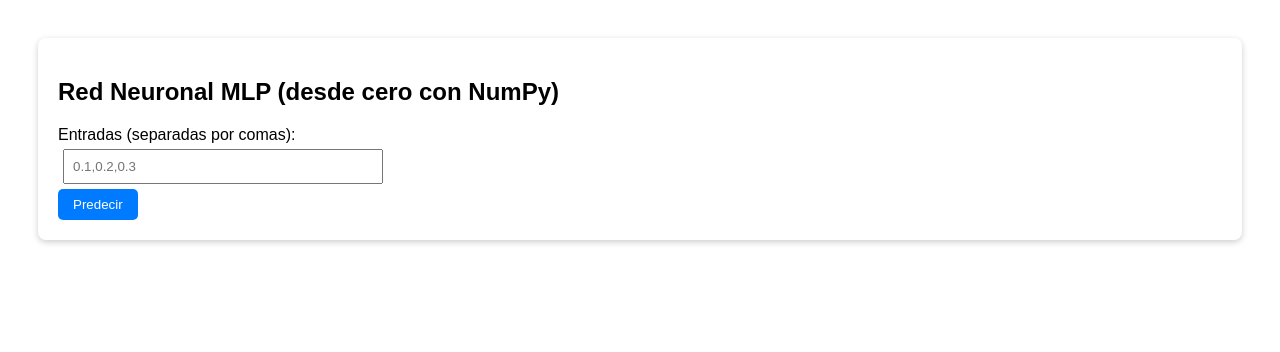
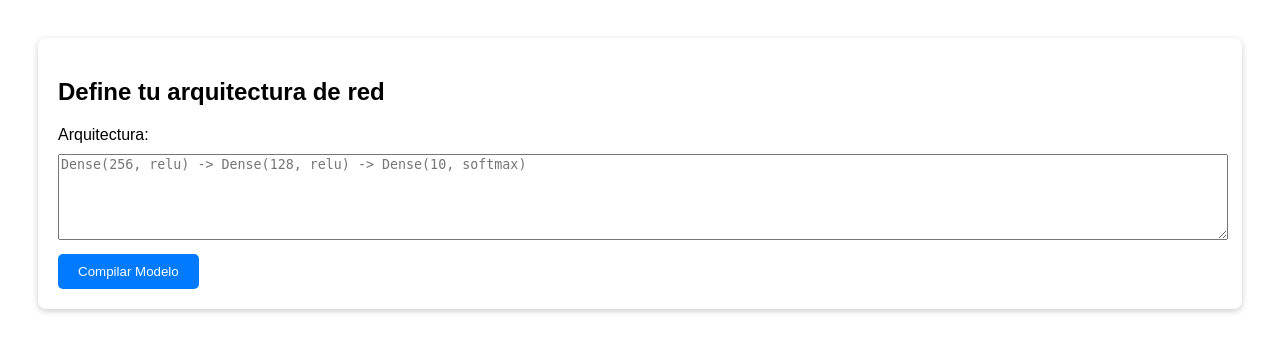
Before and after one commit to MarcoUnie/Red-Neuronal, a Flask app: template templates/web.html in a window 1280 px wide. Shown: the top 352 px of the page. Run offline with Flask 3, Linux system fonts and the light colour scheme; the template is opened without the code that fills it, so the values that code supplies are empty.

Commit message:
web preparada para la fase 2

```diff
--- a/templates/web.html
+++ b/templates/web.html
@@ -2,29 +2,33 @@
 <html lang="es">
 <head>
     <meta charset="UTF-8">
-    <title>MLP desde cero con Flask</title>
+    <title>Mini-Lenguaje de Redes Neuronales</title>
     <style>
         body { font-family: Arial, sans-serif; padding: 30px; }
         .card { padding: 20px; border-radius: 8px; box-shadow: 0 2px 6px rgba(0,0,0,0.2); }
-        input { padding: 8px; margin: 5px; width: 300px; }
-        button { padding: 8px 15px; background: #007BFF; color: white; border: none; border-radius: 5px; }
-        .resultado { margin-top: 20px; font-weight: bold; }
+        textarea { width: 100%; height: 80px; margin-top: 10px; }
+        button { padding: 10px 20px; margin-top: 10px; background: #007BFF; color: white; border: none; border-radius: 5px; }
+        pre { background: #f4f4f4; padding: 15px; border-radius: 5px; }
+        .error { color: red; font-weight: bold; }
     </style>
 </head>
 <body>
     <div class="card">
-        <h2>Red Neuronal MLP (desde cero con NumPy)</h2>
+        <h2>Define tu arquitectura de red</h2>
         <form method="POST">
-            <label>Entradas (separadas por comas):</label><br>
-            <input type="text" name="entradas" placeholder="0.1,0.2,0.3" required>
+            <label>Arquitectura:</label><br>
+            <textarea name="arquitectura" placeholder="Dense(256, relu) -> Dense(128, relu) -> Dense(10, softmax)" required></textarea>
             <br>
-            <button type="submit">Predecir</button>
+            <button type="submit">Compilar Modelo</button>
         </form>
 
-        {% if prediccion %}
-            <div class="resultado">
-                Predicción: {{ prediccion }}
-            </div>
+        {% if error %}
+            <div class="error">Error: {{ error }}</div>
+        {% endif %}
+
+        {% if modelo_resumen %}
+            <h3>Resumen del Modelo:</h3>
+            <pre>{{ modelo_resumen }}</pre>
         {% endif %}
     </div>
 </body>
```
